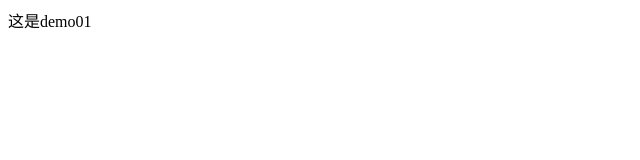
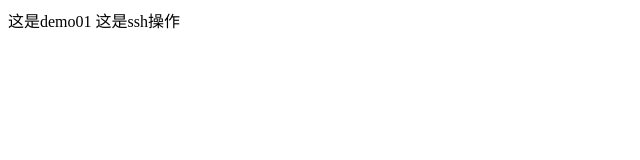
Before and after one commit to henry999999/demo01, a plain HTML site: page index.html in a window 1280 px wide. Shown: the whole page, without its empty margins (0-640 px from the left). Drawn offline with Linux system fonts and the light colour scheme.

Commit message:
这是一次ssh操作

```diff
--- a/index.html
+++ b/index.html
@@ -6,5 +6,6 @@
 </head>
 <body>
 	这是demo01
+	这是ssh操作
 </body>
 </html>
```
